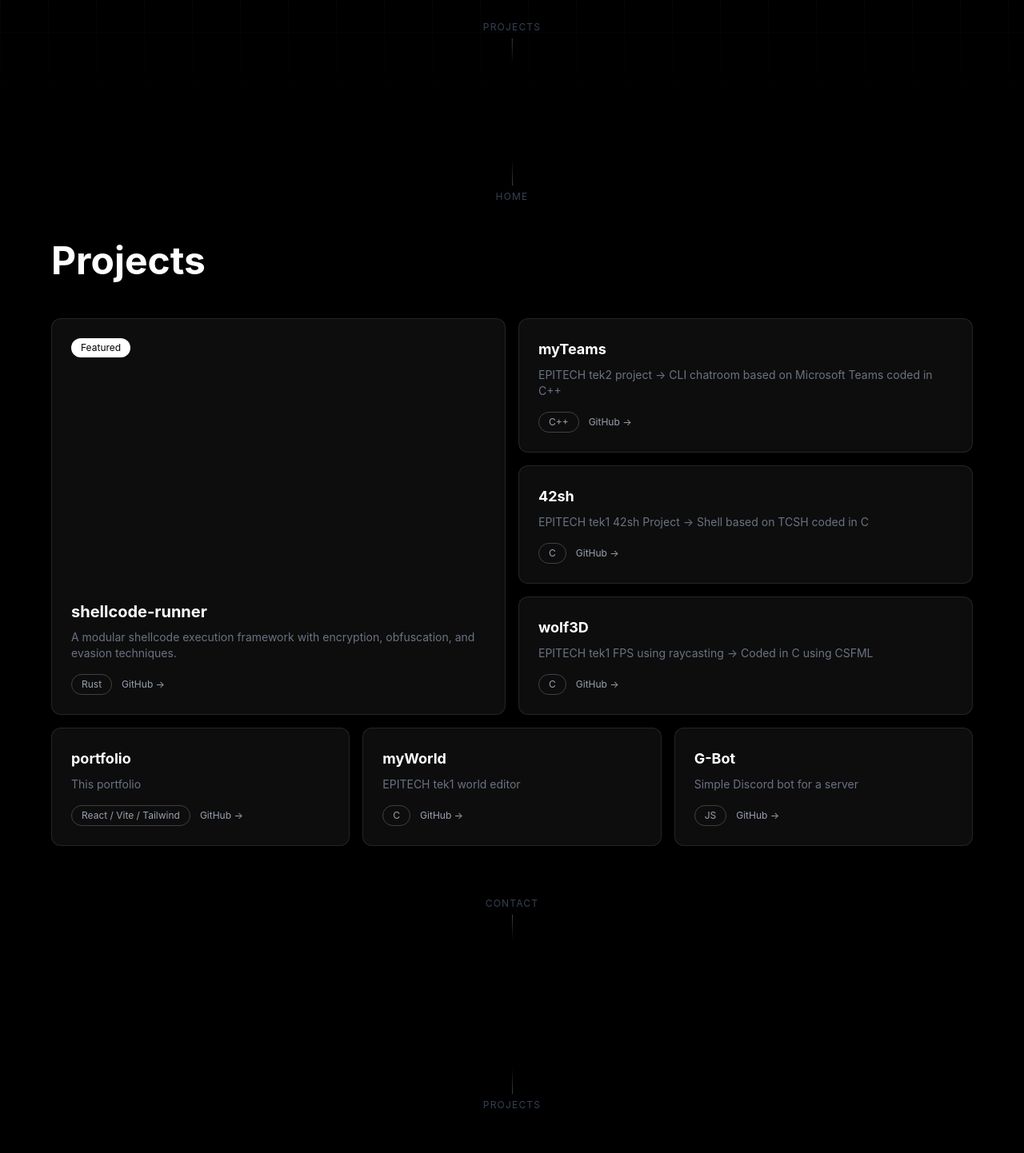
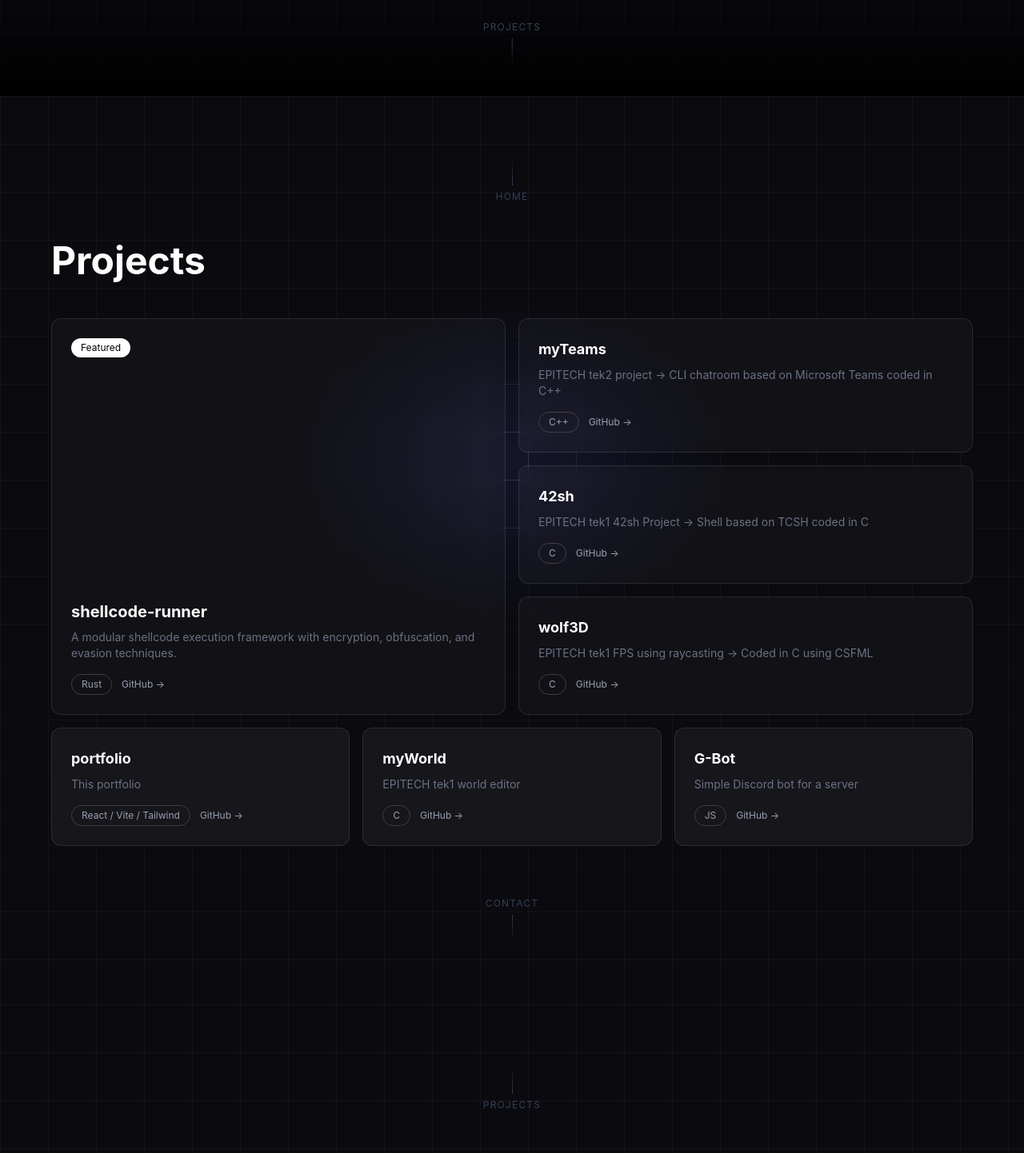
Before and after one commit to 9nickss/portfolio, a React app: page / in a window 1280 px wide. Shown: the part 680-2122 px from the top of the page at 80% size. Built offline with nearby package versions, Linux system fonts and the light colour scheme; the HTML template or start-up script is replaced by a standard one.

Commit message:
[+] added grid glow effect following mouse movement and changed opacity for Project cards

```diff
--- a/src/App.jsx
+++ b/src/App.jsx
@@ -17,7 +17,7 @@ function Home() {
 
 function App() {
   return (
-    <main className="bg-black min-h-screen text-white">
+    <main className="min-h-screen text-white" style={{ background: '#0a0a0f' }}>
       <Navbar />
       <Routes>
         <Route path="/" element={<Home />} />
--- a/src/components/Contact.jsx
+++ b/src/components/Contact.jsx
@@ -1,7 +1,9 @@
 import { FaGithub, FaLinkedin } from 'react-icons/fa'
 import { MdEmail } from 'react-icons/md'
 import { useState, useRef } from 'react'
+import { useNavigate, useLocation } from 'react-router-dom'
 import emailjs from '@emailjs/browser'
+import { GlowBackground } from './GlowBackground'
 
 const EMAILJS_SERVICE_ID  = 'service_jx8q4vm'
 const EMAILJS_TEMPLATE_ID = 'template_kktcphg'
@@ -129,9 +131,31 @@ function ContactForm() {
 }
 
 function Contact() {
+    const navigate = useNavigate()
+    const location = useLocation()
+
+    const scrollTo = (id) => async (e) => {
+        e.preventDefault()
+        if (location.pathname !== '/') {
+            navigate('/', { replace: false })
+            setTimeout(() => {
+                const element = document.getElementById(id)
+                if (element) {
+                    element.scrollIntoView({ behavior: 'smooth' })
+                }
+            }, 200)
+        } else {
+            const element = document.getElementById(id)
+            if (element) {
+                element.scrollIntoView({ behavior: 'smooth' })
+            }
+        }
+    }
+
     return (
-        <section id="contact" className="min-h-screen px-16 py-20">
-            <a href="#projects" className="flex flex-col items-center gap-1.5 mb-12 text-gray-700 hover:text-gray-400 transition-colors">
+        <GlowBackground>
+            <section id="contact" className="min-h-screen px-16 py-20">
+            <a href="#projects" onClick={scrollTo('projects')} className="flex flex-col items-center gap-1.5 mb-12 text-gray-700 hover:text-gray-400 transition-colors">
                 <div className="w-px h-8 bg-gradient-to-t from-gray-700 to-transparent" />
                 <span className="text-xs tracking-widest uppercase">projects</span>
             </a>
@@ -140,7 +164,8 @@ function Contact() {
                 <ContactLinks />
                 <ContactForm />
             </div>
-        </section>
+            </section>
+        </GlowBackground>
     )
 }
 
--- /dev/null
+++ b/src/components/GlowBackground.jsx
@@ -0,0 +1,61 @@
+import { useState } from 'react'
+
+export function GlowBackground({ children }) {
+    const [mousePos, setMousePos] = useState({ x: 50, y: 40 })
+
+    const handleMouseMove = (e) => {
+        const rect = e.currentTarget.getBoundingClientRect()
+        const x = ((e.clientX - rect.left) / rect.width) * 100
+        const y = ((e.clientY - rect.top) / rect.height) * 100
+        setMousePos({ x, y })
+    }
+
+    return (
+        <div
+            className="relative"
+            onMouseMove={handleMouseMove}
+        >
+            {/* grid background */}
+            <div
+                aria-hidden="true"
+                className="pointer-events-none absolute inset-0"
+                style={{
+                    backgroundImage: `
+                        linear-gradient(rgba(255,255,255,0.03) 1px, transparent 1px),
+                        linear-gradient(90deg, rgba(255,255,255,0.03) 1px, transparent 1px)
+                    `,
+                    backgroundSize: '60px 60px',
+                }}
+            />
+
+            {/* grid hover glow */}
+            <div
+                aria-hidden="true"
+                className="pointer-events-none absolute inset-0"
+                style={{
+                    backgroundImage: `
+                        linear-gradient(rgba(255,255,255,0.15) 1px, transparent 1px),
+                        linear-gradient(90deg, rgba(255,255,255,0.15) 1px, transparent 1px)
+                    `,
+                    backgroundSize: '60px 60px',
+                    filter: 'drop-shadow(0 0 10px rgba(255,255,255,0.3)) blur(0.5px)',
+                    maskImage: `radial-gradient(ellipse 30% 35% at ${mousePos.x}% ${mousePos.y}%, rgba(0,0,0,1) 0%, rgba(0,0,0,0) 35%)`,
+                }}
+            />
+
+            {/* radial glow */}
+            <div
+                aria-hidden="true"
+                className="pointer-events-none absolute inset-0"
+                style={{
+                    background: `radial-gradient(ellipse 60% 50% at ${mousePos.x}% ${mousePos.y}%, rgba(99,102,241,0.12) 0%, transparent 35%)`,
+                }}
+            />
+
+            {/* content */}
+            <div className="relative z-10">
+                {children}
+            </div>
+        </div>
+    )
+}
--- a/src/components/Hero.jsx
+++ b/src/components/Hero.jsx
@@ -1,4 +1,5 @@
 import { useEffect, useState } from 'react'
+import { GlowBackground } from './GlowBackground'
 
 const subtitles = [
     'C / C++ / Rust Developer',
@@ -37,32 +38,11 @@ export default function Hero() {
     }, [displayed, index, deleting])
 
     return (
-        <section id="hero" className="relative min-h-screen flex flex-col items-center justify-center overflow-hidden">
+        <GlowBackground>
+            <section className="relative min-h-screen flex flex-col items-center justify-center overflow-hidden">
 
-            {/* grid background */}
-            <div
-                aria-hidden="true"
-                className="pointer-events-none absolute inset-0"
-                style={{
-                    backgroundImage: `
-                        linear-gradient(rgba(255,255,255,0.03) 1px, transparent 1px),
-                        linear-gradient(90deg, rgba(255,255,255,0.03) 1px, transparent 1px)
-                    `,
-                    backgroundSize: '60px 60px',
-                }}
-            />
-
-            {/* radial glow */}
-            <div
-                aria-hidden="true"
-                className="pointer-events-none absolute inset-0"
-                style={{
-                    background: 'radial-gradient(ellipse 60% 50% at 50% 40%, rgba(99,102,241,0.12) 0%, transparent 70%)',
-                }}
-            />
-
-            {/* content */}
-            <div className="relative z-10 flex flex-col items-center text-center px-6 max-w-4xl mx-auto">
+                {/* content */}
+                <div className="relative z-10 flex flex-col items-center text-center px-6 max-w-4xl mx-auto">
 
                 {/* badge */}
                 <a
@@ -131,6 +111,7 @@ export default function Hero() {
                 <div className="w-px h-8 bg-gradient-to-b from-gray-700 to-transparent" />
             </a>
 
-        </section>
+            </section>
+        </GlowBackground>
     )
 }
--- a/src/components/Projects.jsx
+++ b/src/components/Projects.jsx
@@ -1,25 +1,50 @@
 import { projects } from '../data/projects.js'
 import { Link } from 'react-router-dom'
+import { useNavigate, useLocation } from 'react-router-dom'
+import { GlowBackground } from './GlowBackground'
 
 function Projects() {
+    const navigate = useNavigate()
+    const location = useLocation()
     const featured = projects.find(p => p.featured)
     const other = projects.filter(p => !p.featured)
     const column = other.slice(0, 3)
     const under = other.slice(3)
 
+    const scrollTo = (id) => async (e) => {
+        e.preventDefault()
+        if (location.pathname !== '/') {
+            navigate('/', { replace: false })
+            // Wait for navigation to complete
+            setTimeout(() => {
+                const element = document.getElementById(id)
+                if (element) {
+                    element.scrollIntoView({ behavior: 'smooth' })
+                }
+            }, 200)
+        } else {
+            const element = document.getElementById(id)
+            if (element) {
+                element.scrollIntoView({ behavior: 'smooth' })
+            }
+        }
+    }
+
     return (
-        <section id="projects" className="min-h-screen px-16 py-20">
-            <a href="#hero" className="flex flex-col items-center gap-1.5 mb-12 text-gray-700 hover:text-gray-400 transition-colors">
+        <GlowBackground>
+            <section id="projects" className="min-h-screen px-16 py-20">
+            <a href="#" className="flex flex-col items-center gap-1.5 mb-12 text-gray-700 hover:text-gray-400 transition-colors">
                 <div className="w-px h-8 bg-gradient-to-t from-gray-700 to-transparent" />
                 <span className="text-xs tracking-widest uppercase">home</span>
             </a>
+
             <h2 className="text-5xl font-bold mb-12">Projects</h2>
 
             <div className="grid grid-cols-2 gap-4 mb-4">
 
                 {/* featured */}
                 <Link to={`/projects/${featured.slug}`} className="block">
-                    <div className="bg-white/5 backdrop-blur-sm border border-white/10 rounded-xl p-6 flex flex-col justify-end h-full hover:border-white/30 transition-colors">
+                    <div className="bg-white/3 backdrop-blur-sm border border-white/10 rounded-xl p-6 flex flex-col justify-end h-full hover:border-white/30 transition-colors">
                         <span className="text-xs bg-white text-black px-3 py-1 rounded-full w-fit mb-auto">
                             Featured
                         </span>
@@ -40,7 +65,7 @@ function Projects() {
                 <div className="flex flex-col gap-4">
                     {column.map((projet) => (
                         <Link key={projet.name} to={`/projects/${projet.slug}`} className="block">
-                            <div className="bg-white/5 backdrop-blur-sm border border-white/10 rounded-xl p-6 hover:border-white/30 transition-colors">
+                            <div className="bg-white/3 backdrop-blur-sm border border-white/10 rounded-xl p-6 hover:border-white/30 transition-colors">
                                 <h3 className="text-lg font-bold text-white">{projet.name}</h3>
                                 <p className="text-gray-500 text-sm mt-2">{projet.description}</p>
                                 <div className="flex items-center gap-3 mt-4">
@@ -76,12 +101,13 @@ function Projects() {
                 ))}
             </div>
 
-            <a href="#contact" className="flex flex-col items-center gap-1.5 mt-16 text-gray-700 hover:text-gray-400 transition-colors">
+            <a href="#contact" onClick={scrollTo('contact')} className="flex flex-col items-center gap-1.5 mt-16 text-gray-700 hover:text-gray-400 transition-colors">
                 <span className="text-xs tracking-widest uppercase">contact</span>
                 <div className="w-px h-8 bg-gradient-to-b from-gray-700 to-transparent" />
             </a>
 
-        </section>
+            </section>
+        </GlowBackground>
     )
 }
 
--- a/src/index.css
+++ b/src/index.css
@@ -8,3 +8,8 @@ html {
   0%, 49% { opacity: 1; }
   50%, 100% { opacity: 0; }
 }
+
+body {
+    background: radial-gradient(ellipse 80% 50% at 50% 0%, rgba(99,102,241,0.08) 0%, #000 60%);
+    min-height: 100vh;
+}
```
